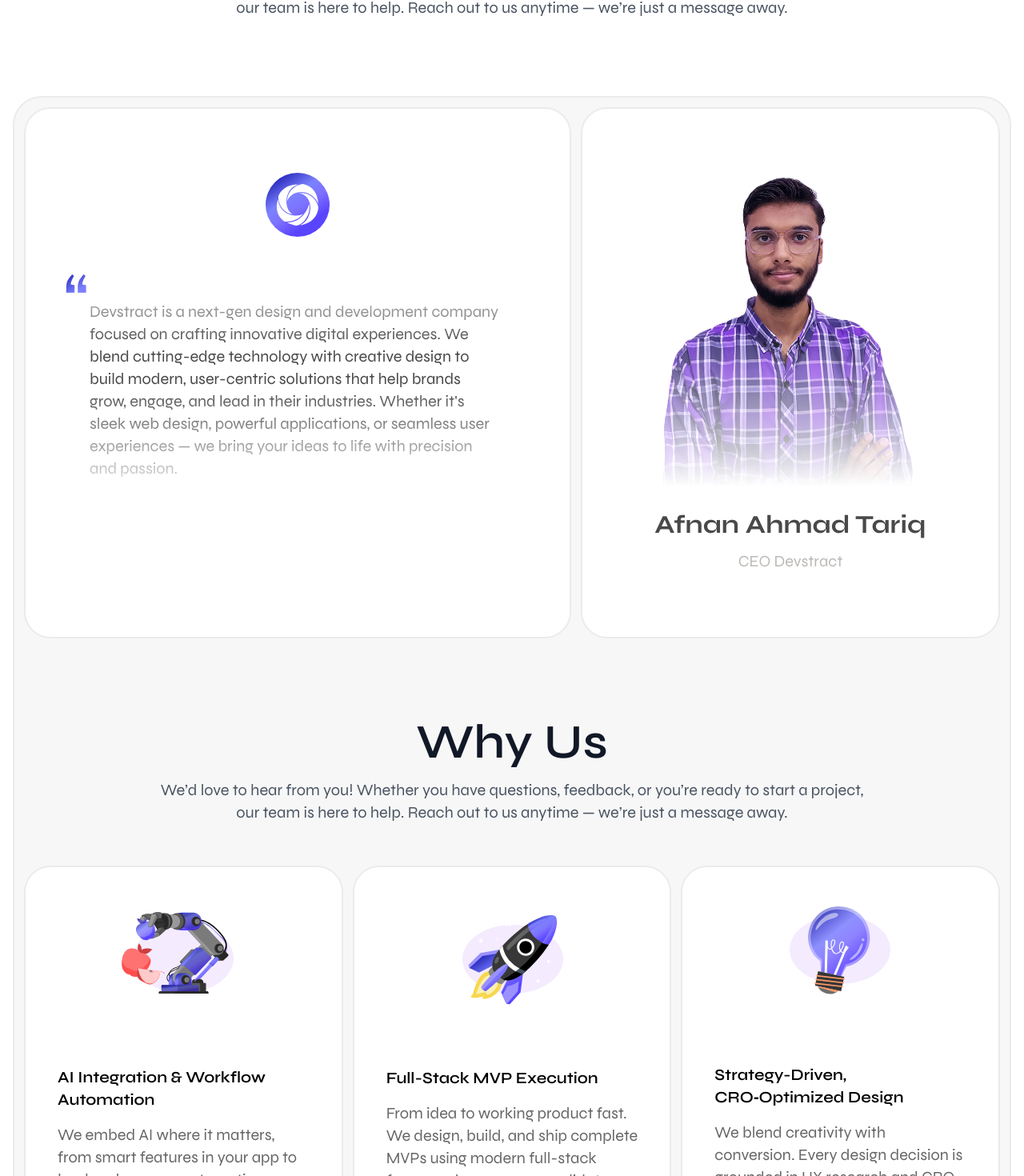
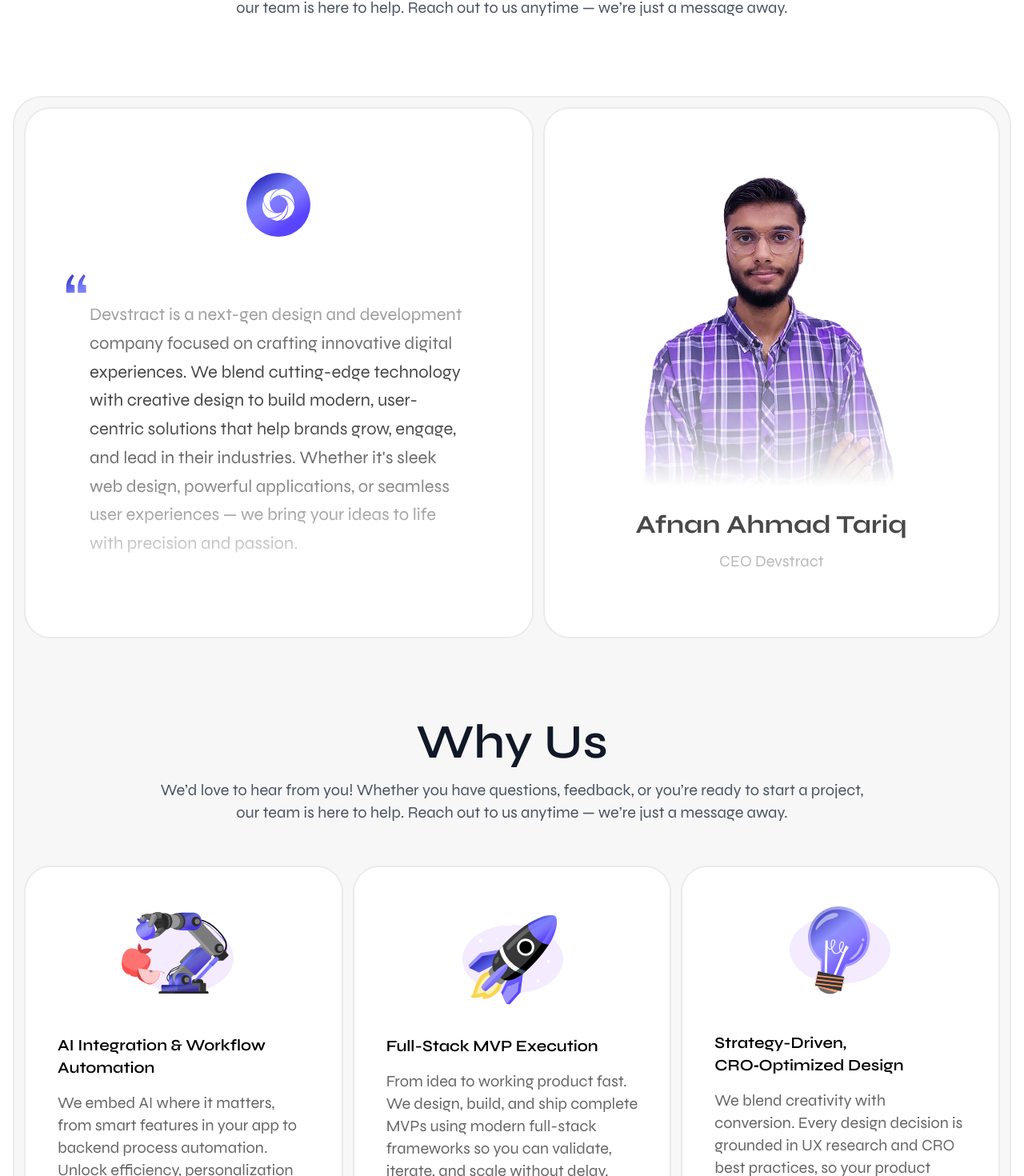
Before and after one commit to afnanahmadtariq/Devstract, a Next.js app: page /about-us in a window 1280 px wide. Shown: the part 260-1730 px from the top of the page at 80% size. Built offline with nearby package versions, Linux system fonts and the light colour scheme.

Commit message:
Update page.tsx

```diff
--- a/app/about-us/page.tsx
+++ b/app/about-us/page.tsx
@@ -44,15 +44,15 @@ export default function AboutUsPage() {
               {/* Left Side */}
               <div className="flex-1 flex flex-col items-center bg-white dark:bg-gray-800 rounded-[33px] p-10 md:p-20 border-2 border-[#EBEBEB]">
                 <div
-                  className="w-20 h-20 rounded-full flex items-center justify-center mb-8 md:mb-16"
+                  className="w-16 h-16 md:w-20 md:h-20 rounded-full flex items-center justify-center mb-8 md:mb-16"
                   style={{ backgroundImage: 'var(--primary-gradient)'}}
                 >
                   <Image
                     src="/images/logo.svg"
                     alt="Devstract Logo"
-                    width={52}
-                    height={52}
-                    className="cursor-pointer filter brightness-0 invert"
+                    width={40}
+                    height={40}
+                    className="cursor-pointer filter brightness-0 invert md:width-[52px] md:height-[52px]"
                   />
                 </div>
                 <div className="relative w-full">
@@ -81,7 +81,7 @@ export default function AboutUsPage() {
                       zIndex: 2,
                     }}
                   />
-                  <p className='text-[#494949] text-left max-w-lg text-base md:text-xl font-normal leading-loose mt-4'>
+                  <p className='text-[#494949] text-left max-w-lg text-base md:text-[22px] font-normal leading-relaxed mt-4'>
                     Devstract is a next-gen design and development company focused on crafting innovative digital experiences. We blend cutting-edge technology with creative design to build modern, user-centric solutions that help brands grow, engage, and lead in their industries. Whether it's sleek web design, powerful applications, or seamless user experiences — we bring your ideas to life  with precision and passion.
                   </p>
                   <div
@@ -99,7 +99,7 @@ export default function AboutUsPage() {
                 </div>
               </div>
               {/* Right Side*/}
-              <div className="flex-1 bg-white dark:bg-gray-800 rounded-[33px] py-10 md:py-20 max-w-xl border-2 border-[#EBEBEB]">
+              <div className="flex-[1.2] bg-white dark:bg-gray-800 rounded-[33px] py-10 md:py-20 max-w-4xl border-2 border-[#EBEBEB]">
                 <div style={{ position: 'relative', width: '100%' }}>
                   <img src="/media/ceo.png" alt="Devstract CEO" className="mx-auto" />
                   <div
@@ -136,7 +136,7 @@ export default function AboutUsPage() {
               {cards.map((card, index) => (
                 <div key={index} className="flex flex-1 flex-col items-center justify-start bg-white dark:bg-gray-800 rounded-[33px] border-2 border-[#EBEBEB]">
                   <img src={card.imgSrc} alt={card.alt}/>
-                  <div className='p-7 md:p-10 items-start w-full'>
+                  <div className='px-7 mb-7 md:px-10 mb-10 items-start w-full'>
                     <h2 className="text-lg md:text-xl font-semibold text-black dark:text-white text-left mb-4">{card.title}</h2>
                     <p className="text-lg md:text-xl text-[#676767] font-normal text-left">{card.description}</p>
                   </div>
```
